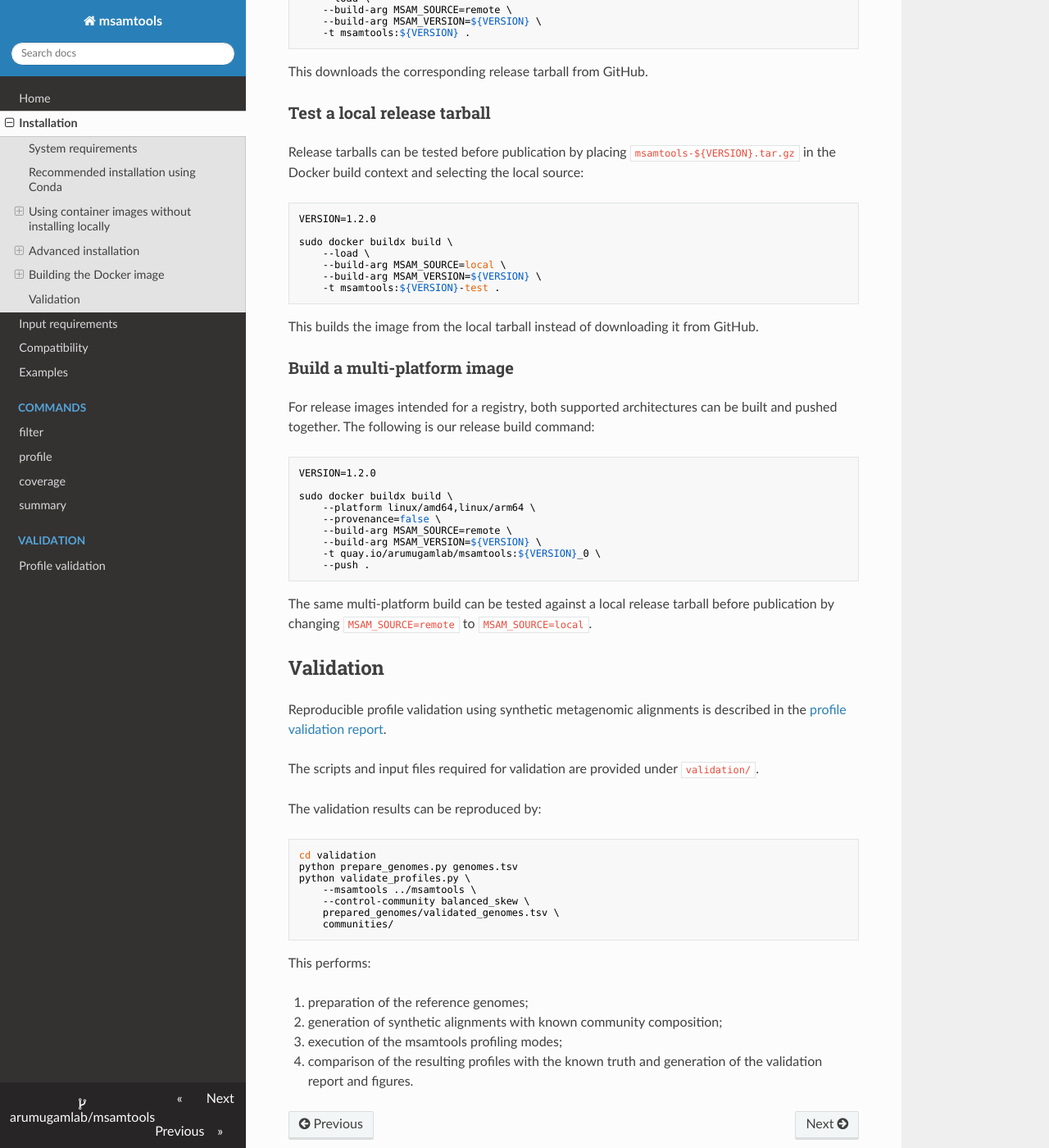
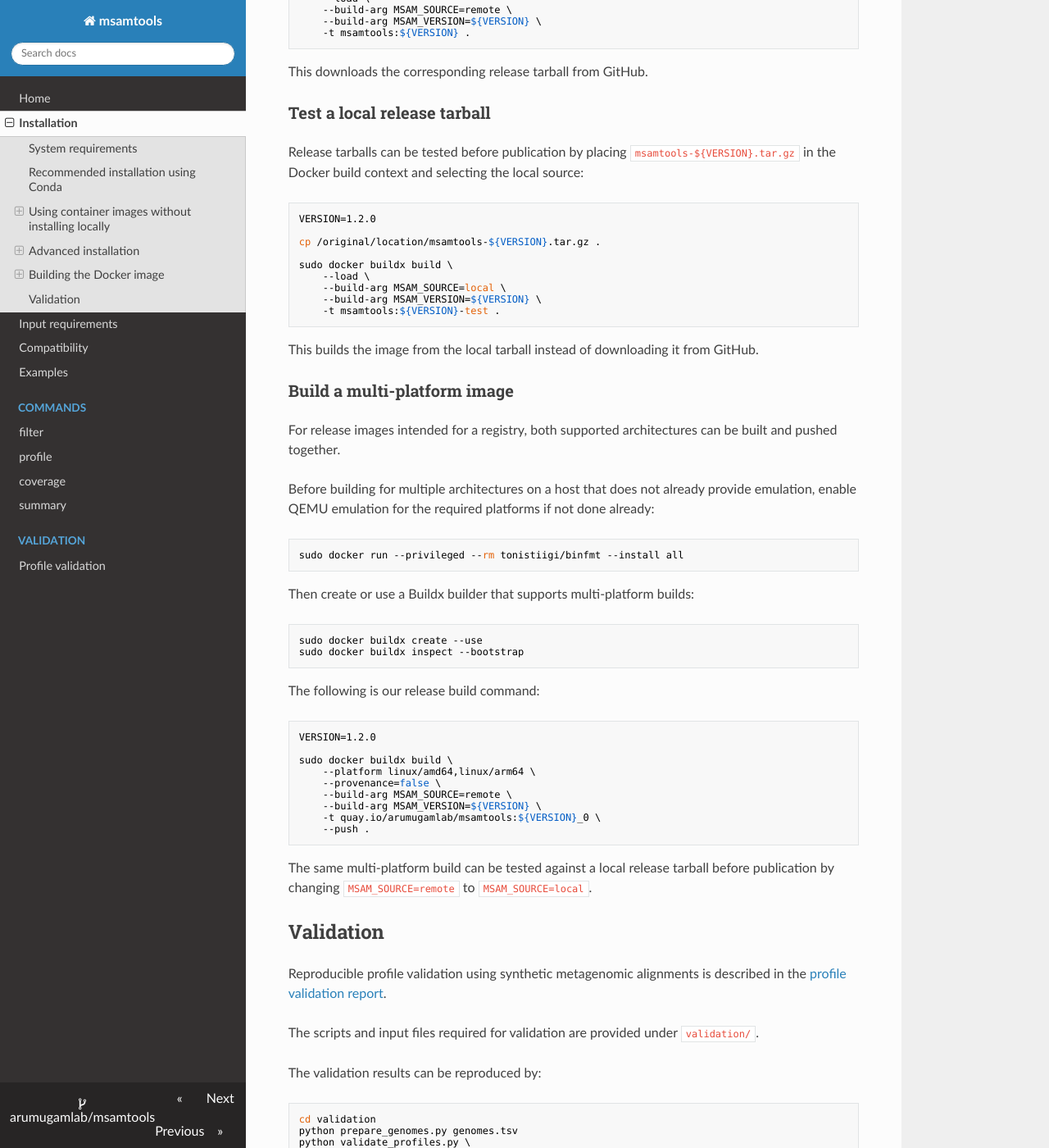
Before and after one commit to arumugamlab/msamtools, an MkDocs documentation site: the page built from docs/installation.md, in a window 1280 px wide and 1400 px high, scrolled down 4652 px. Shown: the whole window at 82% size. Built offline with MkDocs 1.6.1, drawn with Linux system fonts in a browser that asks for light colours; nearby versions of some CDN libraries.

Commit message:
docs: update multi-platform Docker build instructions

````diff
--- a/docs/installation.md
+++ b/docs/installation.md
@@ -240,6 +240,8 @@ local source:
 ```bash
 VERSION=1.2.0
 
+cp /original/location/msamtools-${VERSION}.tar.gz .
+
 sudo docker buildx build \
     --load \
     --build-arg MSAM_SOURCE=local \
@@ -253,7 +255,23 @@ GitHub.
 ### Build a multi-platform image
 
 For release images intended for a registry, both supported architectures can
-be built and pushed together. The following is our release build command:
+be built and pushed together.
+
+Before building for multiple architectures on a host that does not already
+provide emulation, enable QEMU emulation for the required platforms if not
+done already:
+
+```bash
+sudo docker run --privileged --rm tonistiigi/binfmt --install all
+```
+
+Then create or use a Buildx builder that supports multi-platform builds:
+```bash
+sudo docker buildx create --use
+sudo docker buildx inspect --bootstrap
+```
+
+The following is our release build command:
 
 ```bash
 VERSION=1.2.0
````
